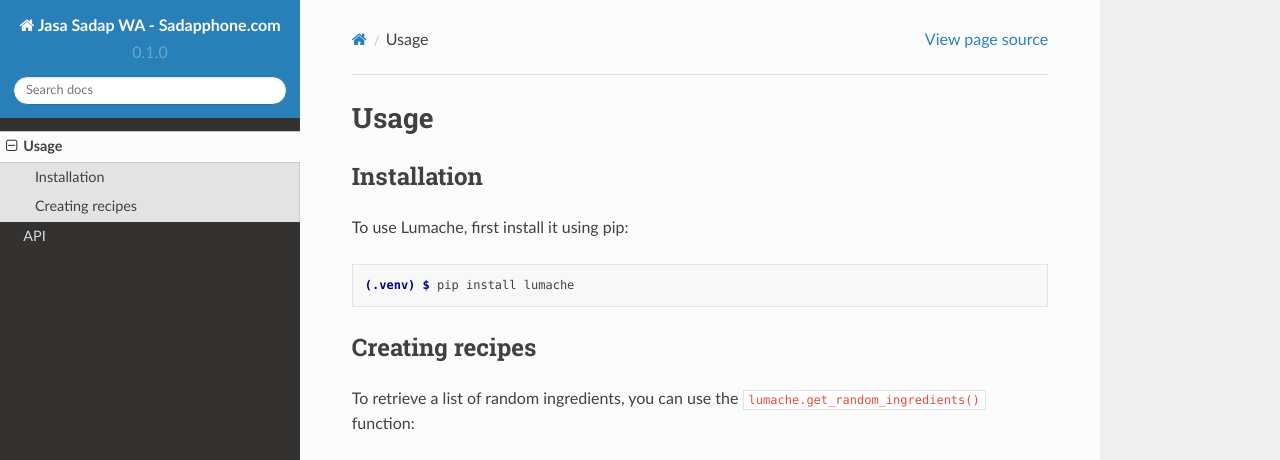
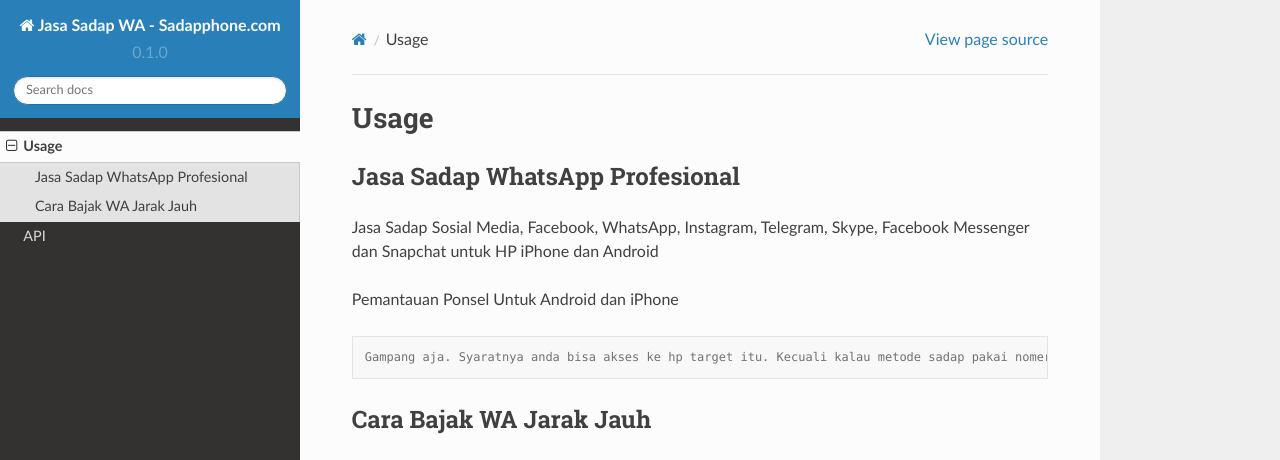
Before and after one commit to sadapphone/sadapphone, a Sphinx documentation site: the page built from docs/source/usage.rst, in a window 1280 px wide and 1095 px high. Shown: the top 460 px of the window. Built offline with Sphinx 7.4.7 and the Read the Docs theme 2.0.0, drawn with Linux system fonts in a browser that asks for light colours; some of the changed text lies outside the part shown; grey boxes are pictures that could not be loaded.

Commit message:
Update usage.rst

```diff
--- a/docs/source/usage.rst
+++ b/docs/source/usage.rst
@@ -3,31 +3,38 @@
 
 .. _installation:
 
-Installation
+Jasa Sadap WhatsApp Profesional
 ------------
 
-To use Lumache, first install it using pip:
+Jasa Sadap Sosial Media, Facebook, WhatsApp, Instagram, Telegram, Skype, Facebook Messenger dan Snapchat untuk HP iPhone dan Android
+
+
+Pemantauan Ponsel Untuk Android dan iPhone
+
+
+
+
 
 .. code-block:: console
 
-   (.venv) $ pip install lumache
+   Gampang aja. Syaratnya anda bisa akses ke hp target itu. Kecuali kalau metode sadap pakai nomer WA ketika ingin lihat chat WhatsApp Secara Jarak Jauh.
 
-Creating recipes
+Cara Bajak WA Jarak Jauh
 ----------------
 
-To retrieve a list of random ingredients,
-you can use the ``lumache.get_random_ingredients()`` function:
+Cara terbaik untuk menjaga anak remaja Anda tetap aman dan pasangan tetap setia langsung dari ponselnya.
 
-.. autofunction:: lumache.get_random_ingredients
 
-The ``kind`` parameter should be either ``"meat"``, ``"fish"``,
-or ``"veggies"``. Otherwise, :py:func:`lumache.get_random_ingredients`
-will raise an exception.
+- Monitoring Aktivitas Sosial Media, Facebook, WhatsApp, Instagram, Telegram, Skype, Facebook Messenger dan Snapchat
+- Rekam data SMS / Gmail, Panggilan Telepon, Lacak GPS, Remote Kamera, Akses File Foto / Video, dan lainnya!
+- Pembayaran satu kali. Update Gratis versi aplikasi sadap (Android dan iPhone)
 
-.. autoexception:: lumache.InvalidKindError
 
-For example:
 
->>> import lumache
->>> lumache.get_random_ingredients()
-['shells', 'gorgonzola', 'parsley']
+
+
+https://www.sadapphone.com/sadap/
+
+https://twitter.com/sadap_phone
+
+https://www.linkedin.com/company/sadapphone/
```
